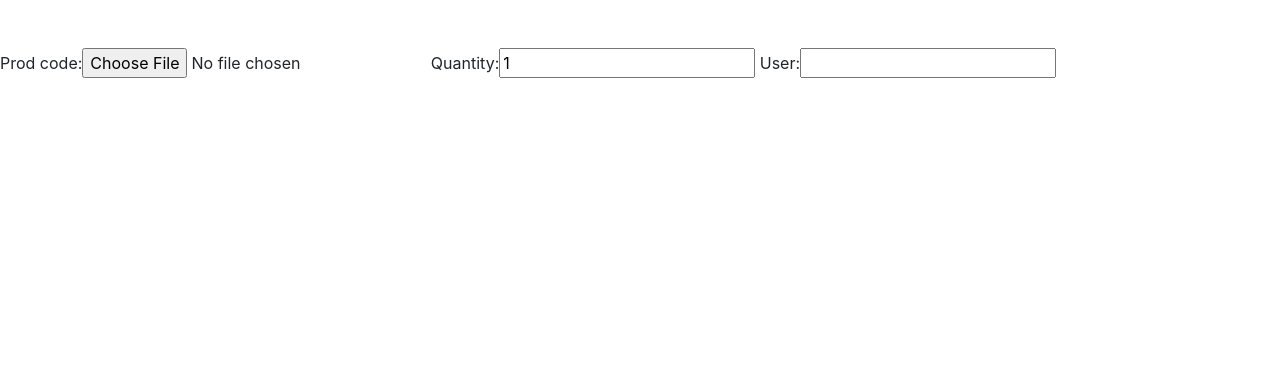
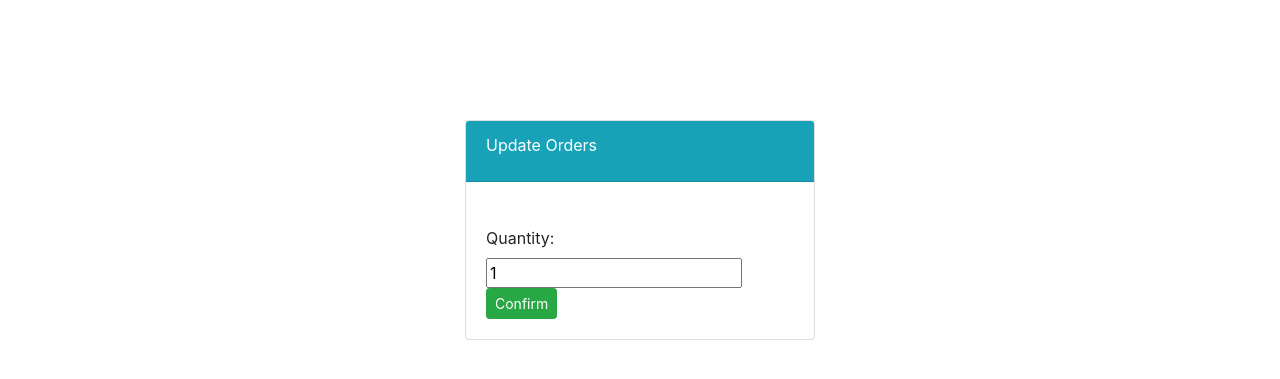
Before and after one commit to pawanchavan3/Django_Pchavan, a Django app: template mysite/users/templates/users/orders_upd.html in a window 1280 px wide. Shown: the part 74-453 px from the top of the page. Run offline with Django 3.2, Linux system fonts and the light colour scheme; the template is opened without the code that fills it: values that come from a table or form of the project are taken from there, others are empty.

Commit message:
commit:83

```diff
--- a/mysite/users/templates/users/orders_upd.html
+++ b/mysite/users/templates/users/orders_upd.html
@@ -1,14 +1,37 @@
 {% extends 'food/base.html' %}
+
 {% block body %}
-<!DOCTYPE html>
-<html lang="en">
-<head>
-    <meta charset="UTF-8">
-    <meta name="viewport" content="width=device-width, initial-scale=1.0">
-    <title>Document</title>
-</head>
-<body>
-    {{ form }}
-</body>
-</html>
+
+<br><br><br>
+<div class="container" >
+    <div class="row">
+        <div class="col-md-4 offset-md-4">
+            <div class="card">
+                <div class="card-header text-white bg-info">
+                    <div class="card-title">
+                        Update Orders
+
+                    </div>
+                </div>
+                <div class="card-body">
+                    <form method="POST">
+                        {% csrf_token %}
+
+                        <br><label>Quantity: </label><br>
+                        {{ form.quantity }}
+
+
+                        <button class="btn btn-success btn-sm" type="submit">Confirm</button>
+                    </form>
+
+
+                </div>
+            </div>
+
+
+        </div>
+    </div>
+
+</div>
+
 {% endblock %}
```
Also changed, not shown: mysite/db.sqlite3.
